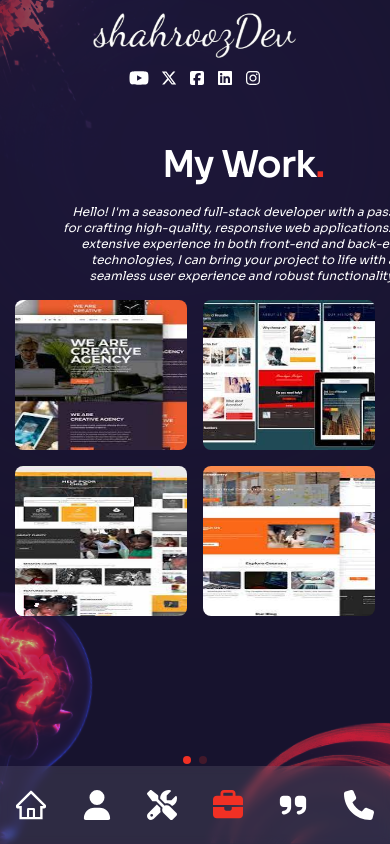
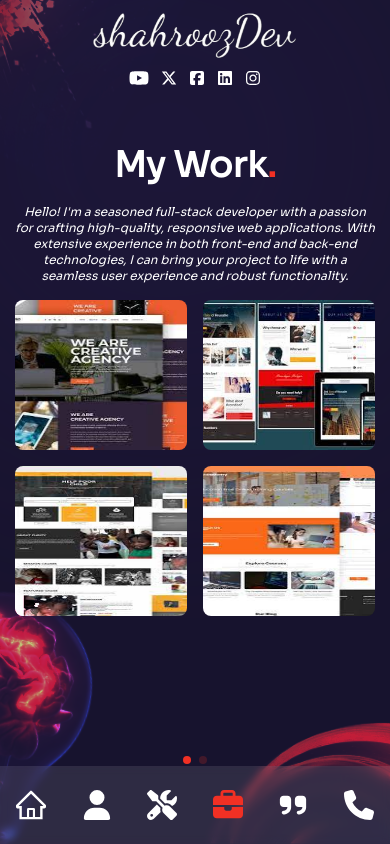
Before and after one commit to shahroozdev/portfolio, a Next.js app: page /work in a window 390 px wide. Built offline with nearby package versions, Linux system fonts and the light colour scheme.

Commit message:
some fixing

```diff
--- a/src/app/work/page.tsx
+++ b/src/app/work/page.tsx
@@ -12,7 +12,7 @@ const WorkPage = () => {
     <div className='h-screen w-screen bg-primary/30 py-36 flex items-center justify-center overflow-hidden relative'>
        <div className='container mx-auto h-full'>
         <div className='flex flex-col xl:flex-row gap-x-8'>
-            <div className='text-center flex xl:w-[30vw] w-full flex-col lg:text-left mb-4 mx-12 xl:mb-0 xl:mx-0'>
+            <div className='text-center flex xl:w-[30vw] w-full flex-col lg:text-left mb-4 mx-auto xl:mb-0 xl:mx-0'>
                 <motion.h2 variants={fadeIn('up', 0.3)} initial={"hidden"} animate={"show"} exit={"hidden"} className='h2 xl:mt-8'>My Work<span className='text-accent'>.</span></motion.h2>
                 <motion.em variants={fadeIn('up', 0.4)} initial={"hidden"} animate={"show"} exit={"hidden"} className='text-xs lg:text-base' >
                 Hello! I&apos;m a seasoned full-stack developer with a passion for crafting high-quality, responsive web applications. With extensive experience in both front-end and back-end technologies, I can bring your project to life with a seamless user experience and robust functionality.
--- a/src/components/molecules/workSlider/WorkSlider.tsx
+++ b/src/components/molecules/workSlider/WorkSlider.tsx
@@ -25,7 +25,7 @@ const WorkSlider = () => {
           {workImages?.map((item: { imgs: string[] }, idx: number) => {
               return(
               <SwiperSlide key={idx}>
-                <div className="grid grid-cols-2 xl:grid-rows-2 grid-rows-1 gap-4 max-w-max mx-auto">
+                <div className="grid grid-cols-2 gap-4 max-w-max mx-auto">
                 {item?.imgs?.map((ele:string, index:number)=>{
                     return(
                         <div key={index} className="relative rounded-lg overflow-hidden flex items-center justify-center group">
```
